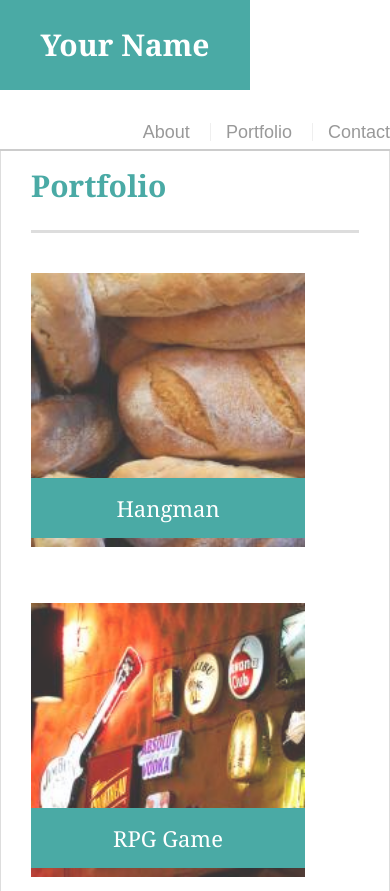
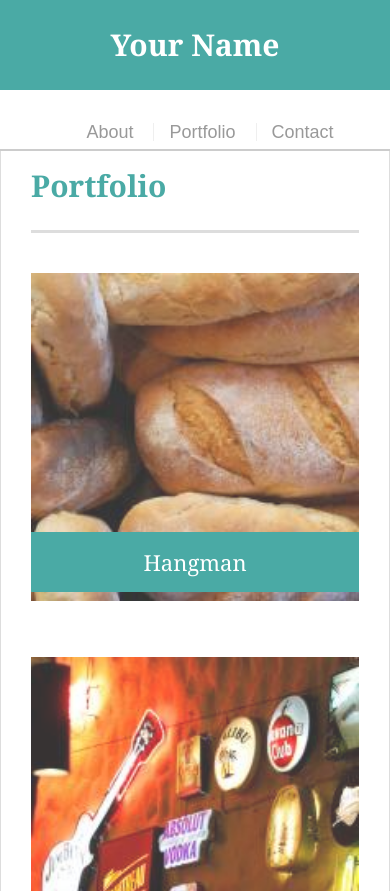
Before and after one commit to mjtedder/Responsive-Portfolio, a plain HTML site: page portfolio.html in a window 390 px wide. Shown: the top 891 px of the page. Drawn offline with Linux system fonts and the light colour scheme.

Commit message:
Added Media Queries to CSS

```diff
--- a/assets/css/style.css
+++ b/assets/css/style.css
@@ -237,3 +237,90 @@ input[type=submit] {
   background: #4aaaa5;
   border: 0 none;
 }
+/* Media Queries Section*/
+
+/* Defines Page Layout for Desktop */
+
+@media screen and (max-width: 980px){
+  .container {
+    width: 100%;
+  }
+
+  .main-section {
+    width: 70%;
+  }
+
+  .sidebar {
+    width: 30%;
+  }
+
+  .work {
+    clear: both;
+    width: 70%;
+  }
+
+}
+
+/* Defines Page Layout for Tablets */
+
+@media screen and (max-width: 768px){
+
+
+  .container {
+    width: 100%;
+  }
+
+  .main-section {
+    width: 100%;
+    max-width: 750px;
+  }
+
+  .work {
+    position: relative;
+    float: left;
+    width: 274px;
+    margin: 20px 0 25px;
+    overflow: auto;
+  }
+
+  .sidebar {
+    clear: both;
+    width: 100%;
+    max-width: 750px;
+  }
+
+}
+
+/* Defines Page Layout for Mobile Phone */
+
+@media screen and (max-width: 640px){
+  .container {
+    width: 100%;
+  }
+
+  #logo {
+    clear: both;
+    width: 100%;
+    max-width: 640px;
+  }
+
+  nav {
+    clear: both;
+    width: 100%;
+    max-width: 640px;
+    text-align: center;
+  }
+
+  .auth-image {
+    clear: both;
+    width: 100%;
+    max-width: 640px;
+  }
+
+  .work {
+  clear: both;
+  width: 100%;
+  max-width: 640px;
+  }
+
+}
--- a/portfolio.html
+++ b/portfolio.html
@@ -3,6 +3,7 @@
 
 <head>
   <meta charset="UTF-8">
+  <meta name="viewport" content="width=device-width, initial-scale=1.0">
   <title>Portfolio | Matt Tedder</title>
   <link rel="stylesheet" type="text/css" href="assets/css/reset.css">
   <link rel="stylesheet" type="text/css" href="assets/css/style.css">
```
Also changed, not shown: contact.html (+1 -0 lines), index.html (+1 -0 lines).
